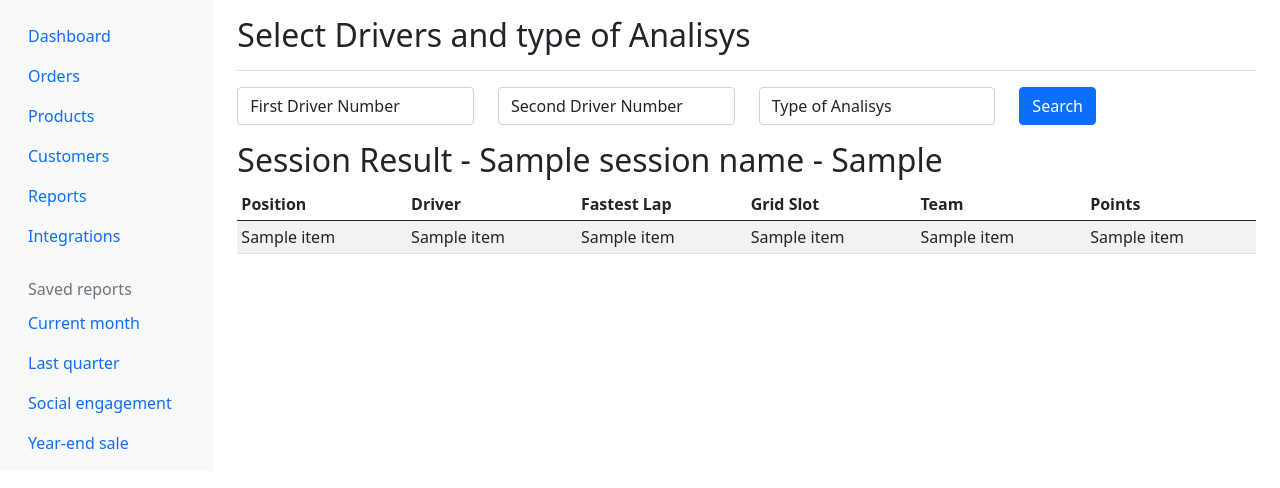
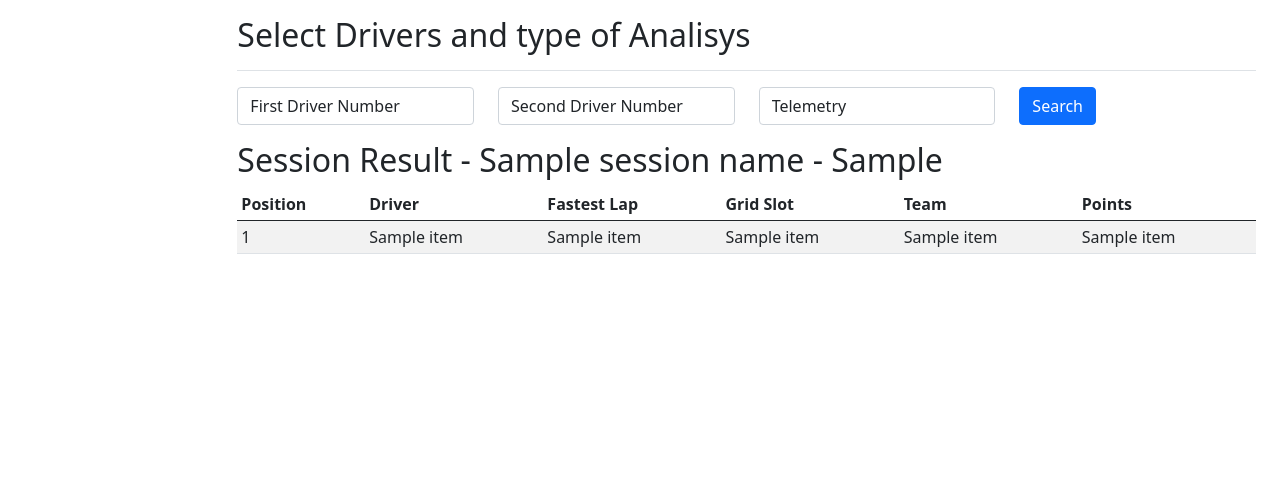
Before and after one commit to PaoloAttardi/F1_data, a Flask app: template templates/dataView.html in a window 1280 px wide. Shown: the part 56-544 px from the top of the page. Run offline with Flask 2, Linux system fonts and the light colour scheme; the template is opened without the code that fills it: most values are stand-ins (such as "Sample title", 1, 10 or a date in 2020).

Commit message:
Better practice result and race pace

```diff
--- a/analisys.py
+++ b/analisys.py
@@ -96,12 +96,12 @@ def DataTelemetry(driver_1, driver_2, quali):
     # pd.DataFrame.to_csv(path_or_buf='F1_project/' + driver_2 + '_' + csv_name + '_Lap_time.csv', self=laps_driver_2)
     # writeData(lapData=laps_driver_1, header=laps_driver_1.head(0).columns)
 
-def RaceAnalisys(driver_1, driver_2, race):
+def RaceAnalisys(driver_1, driver_2, driver_3, driver_4, race):
     ff1.Cache.enable_cache('../cache')
 
     laps = race.load_laps()
 
-    plot_title = f"{race.event.year} {race.event.EventName} - {race.name} - {driver_1} VS {driver_2}"
+    plot_title = f"{race.event.year} {race.event.EventName} - {race.name} - {driver_1} VS {driver_2} VS {driver_3} VS {driver_4}"
     plot_filename = "static/image/" + plot_title.replace(" ", "") + ".png"
 
     # Convert laptimes to seconds
@@ -130,7 +130,7 @@ def RaceAnalisys(driver_1, driver_2, race):
     # Create 2 subplots (1 for the boxplot, 1 for the lap-by-lap comparison)
     fig, ax = plt.subplots(3)
 
-    drivers_to_visualize = [driver_1, driver_2]
+    drivers_to_visualize = [driver_1, driver_2, driver_3, driver_4]
 
     ##############################
     #
--- a/main.py
+++ b/main.py
@@ -31,6 +31,8 @@ driverName = {
     '63': 'RUS',
     '77': 'BOT',
     '27': 'HUL',
+    '19': 'DVR',
+    '88': 'KUB',
     }
 
 app = Flask(__name__)
@@ -76,7 +78,9 @@ def getEvent(round, session):
             return render_template('dataAnalisys.html', drivers=drivers, result=result, session_name = event.event.EventName,
                 session_type = session, file_name=file_name)
         else:
-            file_name = RaceAnalisys(firstDriver, secondDriver, event)
+            thirdDriver = request.form['ThirdDriver']
+            fourthDriver = request.form['FourthDriver']
+            file_name = RaceAnalisys(firstDriver, secondDriver, thirdDriver, fourthDriver, event)
             return render_template('dataAnalisys.html', drivers=drivers, result=result, session_name = event.event.EventName,
                 session_type = session, file_name=file_name)
     return render_template('dataView.html', drivers=drivers, result=result, session_name = event.event.EventName,
--- a/static/main.js
+++ b/static/main.js
@@ -0,0 +1,13 @@
+function newForm() {
+    var form = document.getElementById('Type').value;
+    if (form == 'Race') {
+        var myOpts = document.getElementById('FirstDriver').options;
+        var drivers = [];
+        for (let i = 1; i < myOpts.length; i++) {
+            var str = '<option value=' + myOpts[i].value + '>' + myOpts[i].value + '</option>';
+            drivers.push(str);
+        }
+        document.getElementById("select").innerHTML =
+            `<div class="col"><select class="form-control" id="ThirdDriver" name="ThirdDriver" required><option value="" selected disabled>Third Driver Number</option>${drivers}</select></div><div class="col"><select class="form-control" id="FourthDriver" name="FourthDriver" required><option value="" selected disabled>Fourth Driver Number</option>${drivers}</select></div>`;
+    }
+}
--- a/templates/dataView.html
+++ b/templates/dataView.html
@@ -8,7 +8,7 @@
         </div>
         <div class="row">
             <div class="col">
-                <select class="form-control" id="FirstDriver" name="FirstDriver">
+                <select class="form-control" id="FirstDriver" name="FirstDriver" required>
                     <option value="" selected disabled>First Driver Number</option>
                     {% for driver in drivers %}
                     <option value={{driver}}>{{driver}}</option>
@@ -16,7 +16,7 @@
                 </select>
             </div>
             <div class="col">
-                <select class="form-control" id="SecondDriver" name="SecondDriver">
+                <select class="form-control" id="SecondDriver" name="SecondDriver" required>
                     <option value="" selected disabled>Second Driver Number</option>
                     {% for driver in drivers %}
                     <option value={{driver}}>{{driver}}</option>
@@ -24,17 +24,19 @@
                 </select>
             </div>
             <div class="col">
-                <select class="form-control" id="Type" name="Type">
-                    <option value="" selected disabled>Type of Analisys</option>
-                    <option value="Telemetry">Telemetry</option>
+                <select onchange="newForm()" class="form-control" id="Type" name="Type">
+                    <option value="Telemetry" selected>Telemetry</option>
                     <option value="Race">Race pace</option>
                 </select>
             </div>
             <div class="col">
                 <button type="submit" class="btn btn-primary mb-3">Search</button>
             </div>
+            <div id="select" class="row row-cols-4"></div>
         </div>
     </form>
+
+    <script> var position = 0; </script>
 
     {% block data %} {% endblock %}
 
@@ -42,7 +44,7 @@
     <div class="table-responsive">
         <table class="table table-striped table-sm">
             <!--<img class="card-img background" src={{ url_for('static', filename='background/Baharein.jpeg') }}>-->
-            {% if session_type != 'Qualifying'%}
+            {% if session_type == 'Race' %}
             <thead>
                 <tr>
                     <th scope="col">Position</th>
@@ -56,7 +58,12 @@
             <tbody>
                 {% for item in result %}
                 <tr>
-                    <td>{{item[8]}}</td>
+                    <td>
+                        <script>
+                            position = position + 1;
+                            document.write(position);
+                        </script>
+                    </td>
                     <td>{{item[7]}}</td>
                     <td>{{item[13]}}</td>
                     <td>{{item[9]}}</td>
@@ -65,7 +72,7 @@
                 </tr>
                 {% endfor %}
             </tbody>
-            {% else %}
+            {% elif session_type == 'Qualifiyng' %}
             <thead>
                 <tr>
                     <th scope="col">Position</th>
@@ -79,12 +86,45 @@
             <tbody>
                 {% for item in result %}
                 <tr>
-                    <td>{{item[8]}}</td>
+                    <td>
+                        <script>
+                            position = position + 1;
+                            document.write(position);
+                        </script>
+                    </td>
                     <td>{{item[7]}}</td>
                     <td>{{item[10]}}</td>
                     <td>{{item[11]}}</td>
                     <td>{{item[12]}}</td>
                     <td>{{item[3]}}</td>
+                </tr>
+                {% endfor %}
+            </tbody>
+            {% else %}
+            <thead>
+                <tr>
+                    <th scope="col">Position</th>
+                    <th scope="col">Driver</th>
+                    <th scope="col">Fastest Lap</th>
+                    <th scope="col">Grid Slot</th>
+                    <th scope="col">Team</th>
+                    <th scope="col">Points</th>
+                </tr>
+            </thead>
+            <tbody>
+                {% for item in result|sort(attribute='13') %}
+                <tr>
+                    <td>
+                        <script>
+                            position = position + 1;
+                            document.write(position);
+                        </script>
+                    </td>
+                    <td>{{item[7]}}</td>
+                    <td>{{item[13]}}</td>
+                    <td>{{item[9]}}</td>
+                    <td>{{item[3]}}</td>
+                    <td>{{item[15]}}</td>
                 </tr>
                 {% endfor %}
             </tbody>
--- a/templates/navbar.html
+++ b/templates/navbar.html
@@ -11,6 +11,8 @@
     <!-- Bootstrap core CSS -->
     <link href="https://cdn.jsdelivr.net/npm/bootstrap@5.0.2/dist/css/bootstrap.min.css" rel="stylesheet"
         integrity="sha384-EVSTQN3/azprG1Anm3QDgpJLIm9Nao0Yz1ztcQTwFspd3yD65VohhpuuCOmLASjC" crossorigin="anonymous">
+    <script src={{ url_for('static', filename='main.js' ) }}></script>
+    <script src="https://ajax.googleapis.com/ajax/libs/jquery/3.6.0/jquery.min.js"></script>
 </head>
 
 <body>
@@ -36,6 +38,7 @@
             </div>
     </nav>
 
+    <!--
     <div class="container-fluid">
         <div class="row">
             <nav id="sidebarMenu" class="col-md-3 col-lg-2 d-md-block bg-light sidebar collapse">
@@ -113,7 +116,7 @@
                         </li>
                     </ul>
                 </div>
-            </nav>
+            </nav>-->
 
             {% block content %} {% endblock %}
 
```
Also changed, not shown: static/image/2022AustrianGrandPrix-Race-LECVSSAI.png (deleted), static/image/2022AustrianGrandPrix-Race-LECVSVER.png (deleted), static/image/2022BahrainGrandPrix-Race-LECVSSAIVSPERVSVER.png (added), static/image/2022FrenchGrandPrix-Practice1-LECVSSAI.png (added), static/image/2022FrenchGrandPrix-Practice1-LECVSVER.png (added), static/image/2022FrenchGrandPrix-Practice1-VERVSPER.png (added).
